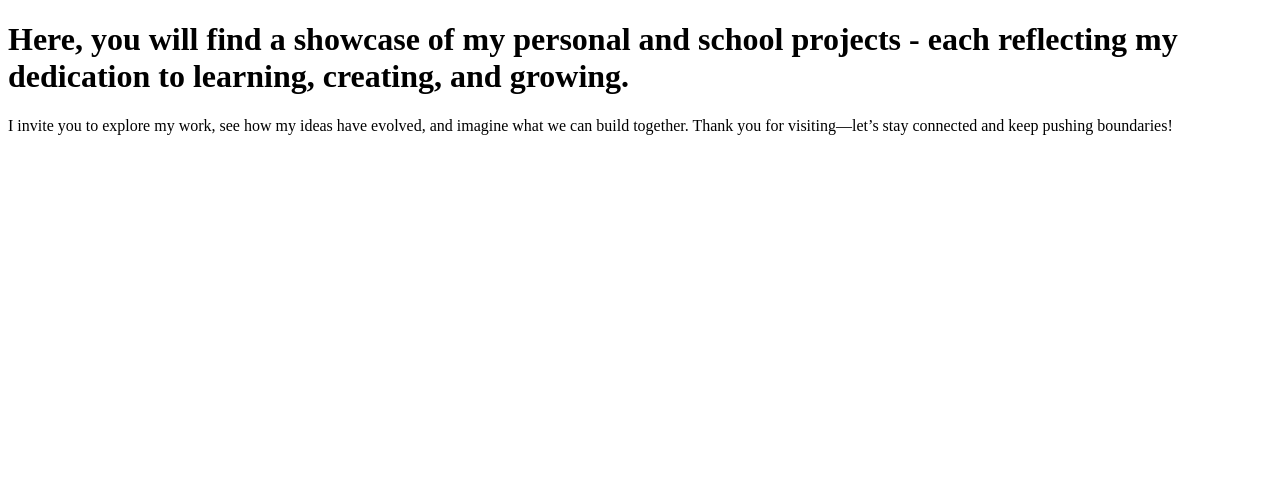
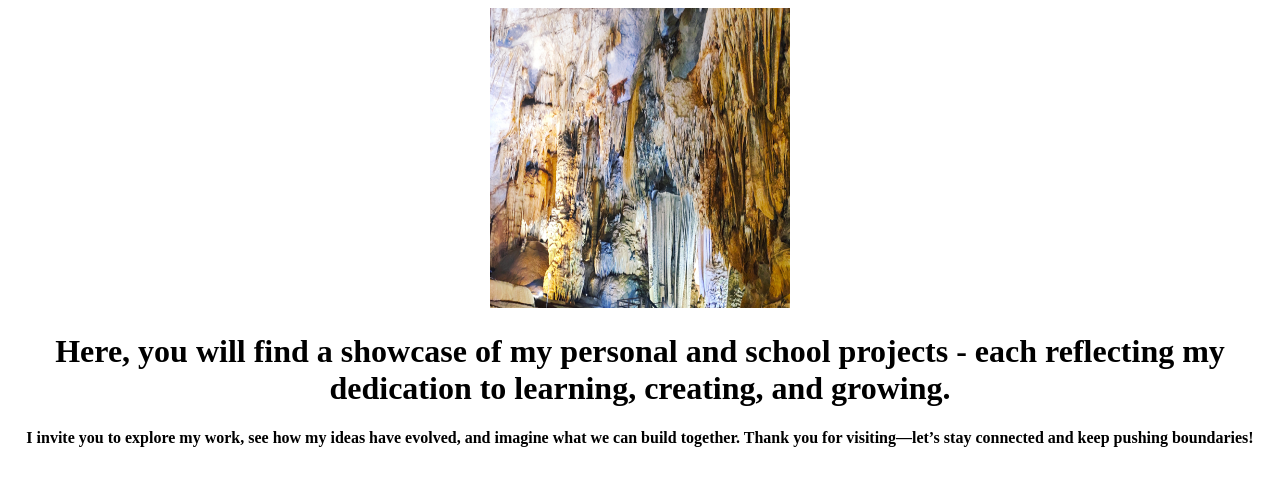
Before and after one commit to noirXnyx/growfolio, a plain HTML site: page index.html in a window 1280 px wide. Drawn offline with Linux system fonts and the light colour scheme.

Commit message:
Update index.html

```diff
--- a/index.html
+++ b/index.html
@@ -2,8 +2,19 @@
 <html>
   <head>
     <title>Welcome to my portfolio!</title>
+    <style>
+      /* Centers all content and makes it bold */
+      body {
+        text-align: center;
+      }
+      h1, p {
+        font-weight: bold;
+      }
+    </style>
   </head>
   <body>
+    <img src="perfection.png" alt="Portfolio Image" width="300" height="300">
+
     <h1>Here, you will find a showcase of my personal and school projects - each reflecting my dedication to learning, creating, and growing.</h1>
     <p>I invite you to explore my work, see how my ideas have evolved, and imagine what we can build together. Thank you for visiting—let’s stay connected and keep pushing boundaries!</p>
   </body>
```
